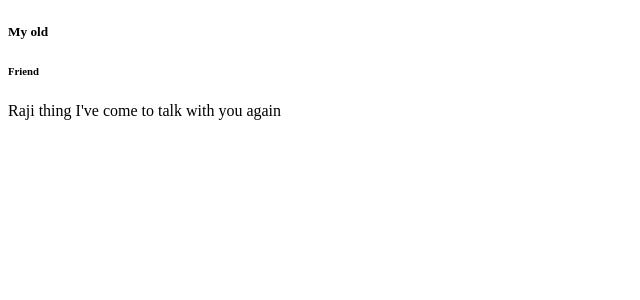
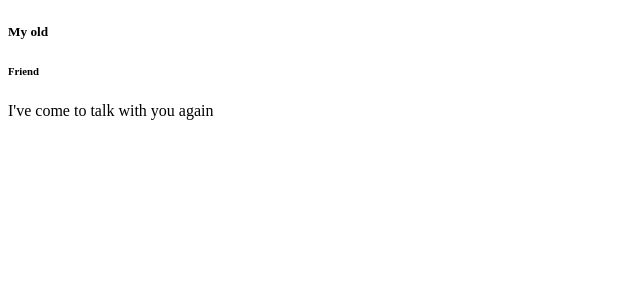
Before and after one commit to rdhaliwal6/donut, a PHP site: page / in a window 1280 px wide. Shown: the part 212-512 px from the top of the page, without its empty margins (0-640 px from the left). Run offline with PHP 8.4, Linux system fonts and the light colour scheme.

Commit message:
Deleted h7

```diff
--- a/index.php
+++ b/index.php
@@ -16,7 +16,6 @@
     <h4>Darkness</h4>
     <h5>My old</h5>
     <h6>Friend</h6>
-    <h7>Raji thing</h7>
     <h8>I've come to talk with you again</h8>
 </body>
 </html>
```
